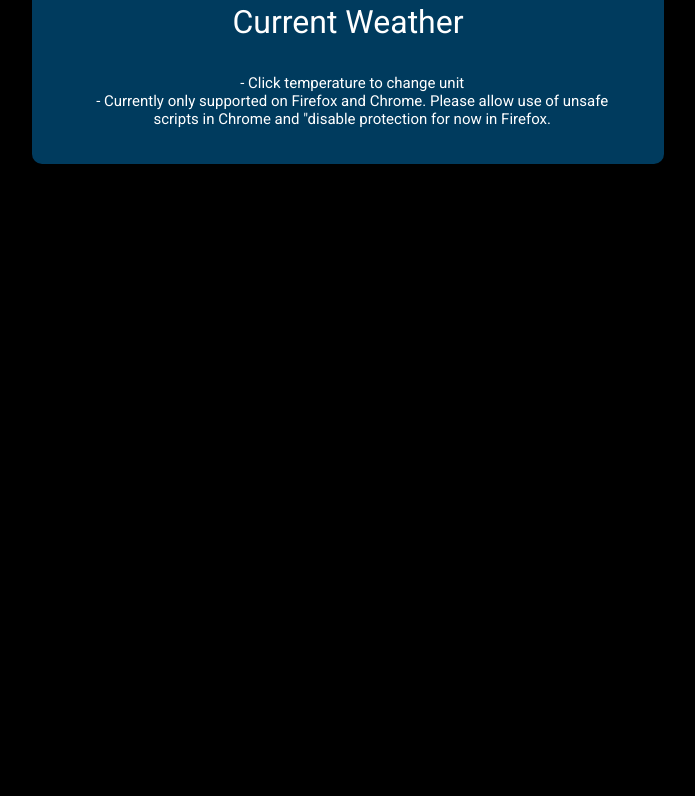
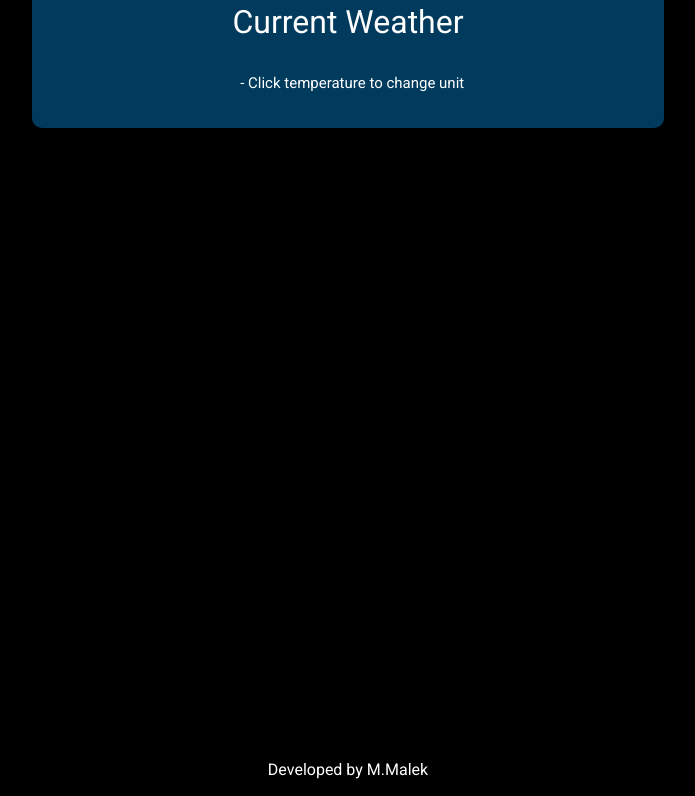
Before and after one commit to Malekai/Local-Weather-App, a plain HTML site: page index.html in a window 1280 px wide. Shown: the part 32-828 px from the top of the page, without its empty margins (292-987 px from the left). Drawn offline with nearby package versions, Linux system fonts and the light colour scheme; no server answers.

Commit message:
removed warning due to new hosting

```diff
--- a/WeatherStyles.css
+++ b/WeatherStyles.css
@@ -51,3 +51,7 @@ p:hover {
 #message {
 	font-size: 15px;
 }
+
+footer {
+	text-align: center;
+}
--- a/index.html
+++ b/index.html
@@ -16,12 +16,12 @@
 		<li id="location"></li>
 		<li id="weatherType"></li>
 		<li><p id="temperature" class="F"></p></li>
-		<li id="message"> - Click temperature to change unit <br> - Currently only supported on Firefox and Chrome. Please allow use of unsafe scripts in Chrome and "disable protection for now in Firefox.</li>
+		<li id="message"> - Click temperature to change unit</li>
 	</ul>
 	</div>
 </div>
 
-
+<footer>Developed by M.Malek</footer>
 <script src="https://code.jquery.com/jquery-3.0.0.js" integrity="sha256-jrPLZ+8vDxt2FnE1zvZXCkCcebI/C8Dt5xyaQBjxQIo=" crossorigin="anonymous"></script>
 <script type="text/javascript" src="Weather.js"></script>
 </body>
```
